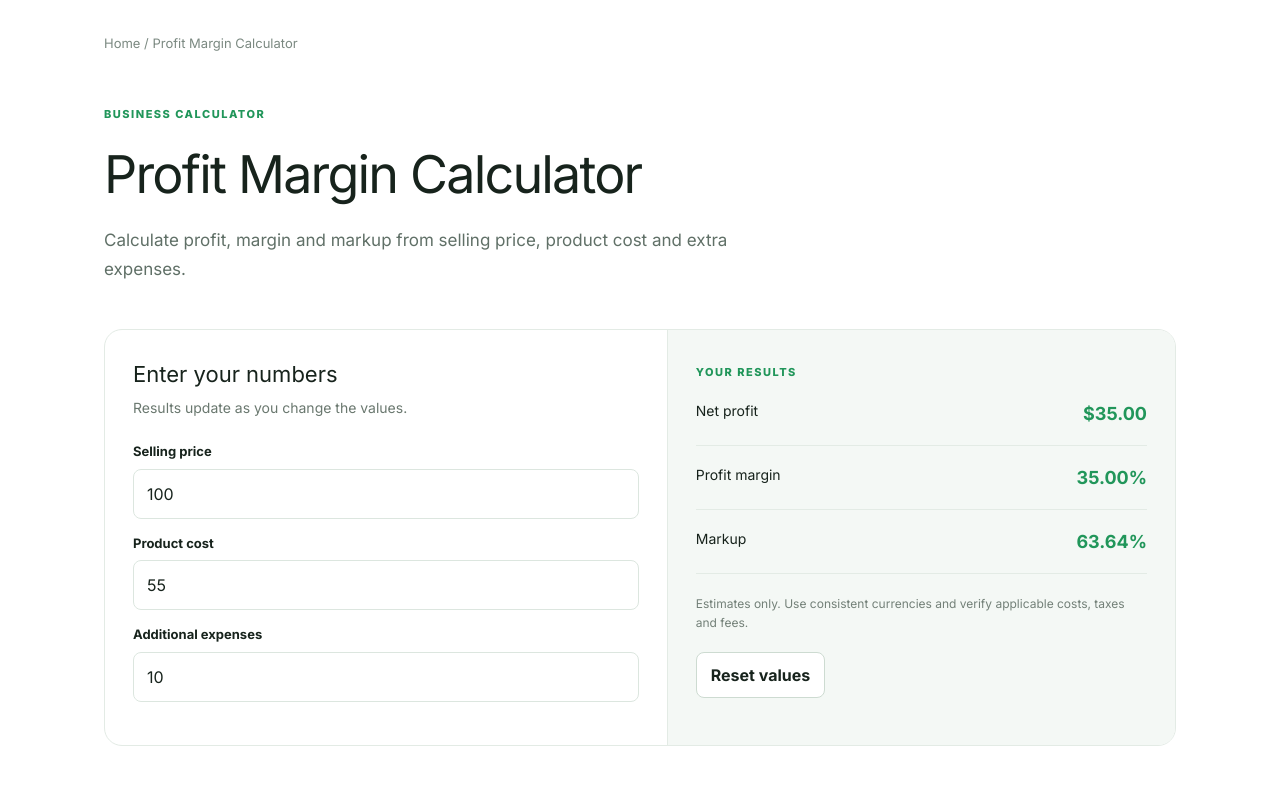
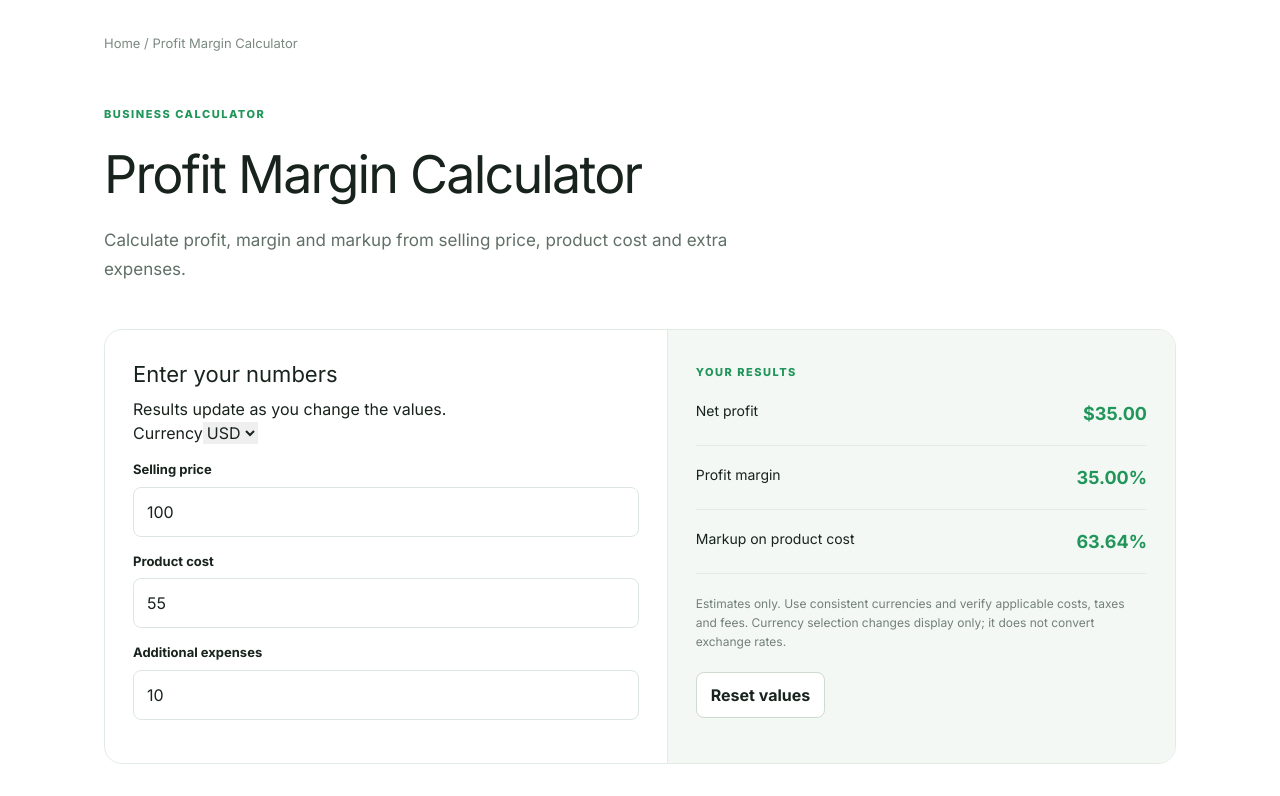
Before and after one commit to sheikhaseeb787/fincelio, a Next.js app: page /profit-margin-calculator in a window 1280 px wide. Shown: the top 796 px of the page. Built offline with nearby package versions, Linux system fonts and the light colour scheme.

Commit message:
Improve calculator outputs and currency display

```diff
--- a/app/components/calculator-tool.tsx
+++ b/app/components/calculator-tool.tsx
@@ -1,18 +1,20 @@
 "use client";
 import {useMemo,useState} from "react";
 import type {Calculator} from "@/lib/calculators";
-const cash=(n:number)=>new Intl.NumberFormat("en-US",{style:"currency",currency:"USD",maximumFractionDigits:2}).format(Number.isFinite(n)?n:0);
+const currencies=["USD","EUR","GBP","PKR","AUD","CAD","INR"];
+const cash=(n:number,c:string)=>new Intl.NumberFormat("en-US",{style:"currency",currency:c,maximumFractionDigits:2}).format(Number.isFinite(n)?n:0);
 export default function CalculatorTool({tool}:{tool:Calculator}){
+const [currency,setCurrency]=useState("USD");
 const [v,setV]=useState<Record<string,number>>(()=>Object.fromEntries(tool.fields.map(f=>[f.key,f.defaultValue])));
 const results=useMemo(()=>{const x=(k:string)=>Number(v[k]||0);switch(tool.slug){
-case "profit-margin-calculator":{const p=x("price")-x("cost")-x("expenses");return [["Net profit",cash(p)],["Profit margin",x("price")>0?(p/x("price")*100).toFixed(2)+"%":"—"],["Markup",x("cost")>0?(p/x("cost")*100).toFixed(2)+"%":"—"]];}
-case "markup-calculator":{const m=x("cost")*x("markup")/100,s=x("cost")+m;return [["Markup amount",cash(m)],["Selling price",cash(s)],["Profit margin",s>0?(m/s*100).toFixed(2)+"%":"—"]];}
-case "selling-price-calculator":{const b=x("cost")+x("shipping")+x("ads"),d=1-(x("fees")+x("margin"))/100,p=d>0?b/d:0;return [["Suggested selling price",d>0?cash(p):"Reduce fees and target margin"],["Estimated profit",cash(p-b-p*x("fees")/100)]];}
-case "break-even-calculator":{const c=x("price")-x("variable"),u=c>0?Math.ceil(x("fixed")/c):0;return [["Break-even units",c>0?u.toLocaleString():"Price must exceed variable cost"],["Break-even revenue",c>0?cash(u*x("price")):"—"]];}
-case "landed-cost-calculator":{const t=x("purchase")+x("freight")+x("insurance")+x("duty")+x("handling");return [["Total landed cost",cash(t)],["Cost per unit",x("quantity")>0?cash(t/x("quantity")):"Enter quantity"]];}
-case "ecommerce-profit-calculator":{const p=x("revenue")-x("product")-x("fulfillment")-x("fees")-x("ads")-x("refunds")-x("overhead");return [["Estimated net profit",cash(p)],["Profit per order",x("orders")>0?cash(p/x("orders")):"—"],["Net margin",x("revenue")>0?(p/x("revenue")*100).toFixed(2)+"%":"—"]];}
-case "wholesale-price-calculator":{const d=1-x("margin")/100,w=d>0?x("cost")/d:0,r=w*(1+x("retailMarkup")/100);return [["Wholesale price",d>0?cash(w):"Margin must be below 100%"],["Suggested retail price",d>0?cash(r):"—"],["Retailer gross profit",d>0?cash(r-w):"—"]];}
-case "product-cost-calculator":{const t=x("materials")+x("labor")+x("packaging")+x("freight")+x("overhead");return [["Total production cost",cash(t)],["Cost per unit",x("quantity")>0?cash(t/x("quantity")):"Enter quantity"]];}
-default:return []; }},[v,tool.slug]);
-return <section className="calc-panel"><div className="calc-fields"><h2>Enter your numbers</h2><p>Results update as you change the values.</p>{tool.fields.map(f=><label className="calc-field" key={f.key}><span>{f.label}</span><input type="number" min="0" step="any" value={v[f.key]} onChange={e=>setV(s=>({...s,[f.key]:Number(e.target.value)}))}/></label>)}</div><div className="calc-results"><span className="eyebrow">YOUR RESULTS</span>{results.map(([label,value])=><div className="result-row" key={label}><span>{label}</span><strong>{value}</strong></div>)}<p className="calc-note">Estimates only. Use consistent currencies and verify applicable costs, taxes and fees.</p><button className="secondary-button" onClick={()=>setV(Object.fromEntries(tool.fields.map(f=>[f.key,f.defaultValue])))}>Reset values</button></div></section>;
+case "profit-margin-calculator":{const p=x("price")-x("cost")-x("expenses");return [["Net profit",cash(p,currency)],["Profit margin",x("price")>0?(p/x("price")*100).toFixed(2)+"%":"—"],["Markup on product cost",x("cost")>0?(p/x("cost")*100).toFixed(2)+"%":"—"]];}
+case "markup-calculator":{const m=x("cost")*x("markup")/100,s=x("cost")+m;return [["Markup amount",cash(m,currency)],["Selling price",cash(s,currency)],["Profit margin",s>0?(m/s*100).toFixed(2)+"%":"—"]];}
+case "selling-price-calculator":{const b=x("cost")+x("shipping")+x("ads"),d=1-(x("fees")+x("margin"))/100,p=d>0?b/d:0;return [["Suggested selling price",d>0?cash(p,currency):"Reduce fees and target margin"],["Estimated profit",d>0?cash(p-b-p*x("fees")/100,currency):"—"],["Target profit margin",d>0?x("margin").toFixed(2)+"%":"—"]];}
+case "break-even-calculator":{const c=x("price")-x("variable"),be=c>0?Math.ceil(x("fixed")/c):0,u=c>0?Math.ceil((x("fixed")+x("targetProfit"))/c):0;return [["Break-even units",c>0?be.toLocaleString():"Price must exceed variable cost"],["Break-even revenue",c>0?cash(be*x("price"),currency):"—"],["Units for target profit",c>0?u.toLocaleString():"—"],["Revenue for target profit",c>0?cash(u*x("price"),currency):"—"]];}
+case "landed-cost-calculator":{const t=x("purchase")+x("freight")+x("insurance")+x("duty")+x("handling");return [["Total landed cost",cash(t,currency)],["Cost per unit",x("quantity")>0?cash(t/x("quantity"),currency):"Enter quantity"]];}
+case "ecommerce-profit-calculator":{const beforeAds=x("revenue")-x("product")-x("fulfillment")-x("fees")-x("refunds")-x("overhead"),p=beforeAds-x("ads");return [["Estimated net profit",cash(p,currency)],["Profit per order",x("orders")>0?cash(p/x("orders"),currency):"—"],["Net margin",x("revenue")>0?(p/x("revenue")*100).toFixed(2)+"%":"—"],["Break-even ROAS",beforeAds>0?(x("revenue")/beforeAds).toFixed(2)+"x":"Not available"]];}
+case "wholesale-price-calculator":{const d=1-x("margin")/100,w=d>0?x("cost")/d:0,r=w*(1+x("retailMarkup")/100);return [["Wholesale price",d>0?cash(w,currency):"Margin must be below 100%"],["Suggested retail price",d>0?cash(r,currency):"—"],["Retailer gross profit",d>0?cash(r-w,currency):"—"]];}
+case "product-cost-calculator":{const t=x("materials")+x("labor")+x("packaging")+x("freight")+x("overhead");return [["Total production cost",cash(t,currency)],["Cost per unit",x("quantity")>0?cash(t/x("quantity"),currency):"Enter quantity"]];}
+default:return []; }},[v,tool.slug,currency]);
+return <section className="calc-panel" aria-label={tool.title}><div className="calc-fields"><div className="calc-title-row"><div><h2>Enter your numbers</h2><p>Results update as you change the values.</p></div><label className="currency-picker">Currency<select value={currency} onChange={e=>setCurrency(e.target.value)}>{currencies.map(c=><option key={c}>{c}</option>)}</select></label></div>{tool.fields.map(f=><label className="calc-field" key={f.key}><span>{f.label}</span><input type="number" min="0" step="any" value={v[f.key]} onChange={e=>setV(s=>({...s,[f.key]:Number(e.target.value)}))}/></label>)}</div><div className="calc-results"><span className="eyebrow">YOUR RESULTS</span>{results.map(([label,value])=><div className="result-row" key={label}><span>{label}</span><strong>{value}</strong></div>)}<p className="calc-note">Estimates only. Use consistent currencies and verify applicable costs, taxes and fees. Currency selection changes display only; it does not convert exchange rates.</p><button className="secondary-button" onClick={()=>setV(Object.fromEntries(tool.fields.map(f=>[f.key,f.defaultValue])))}>Reset values</button></div></section>;
 }
```
